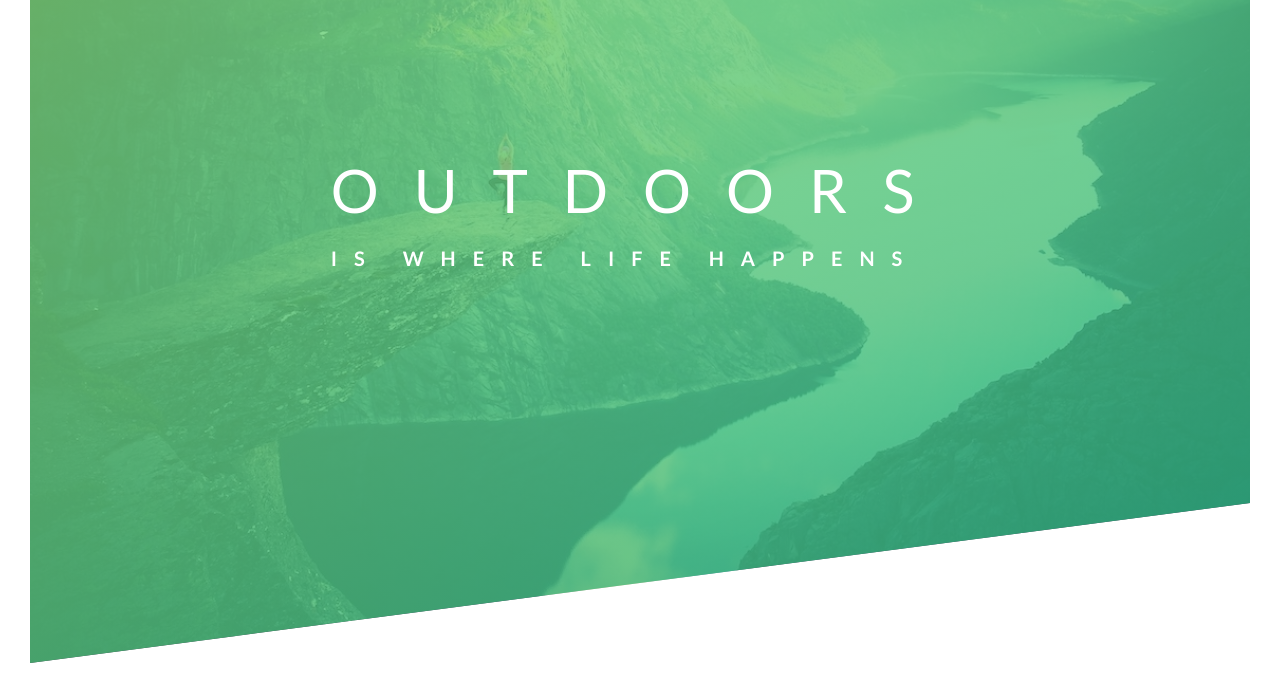
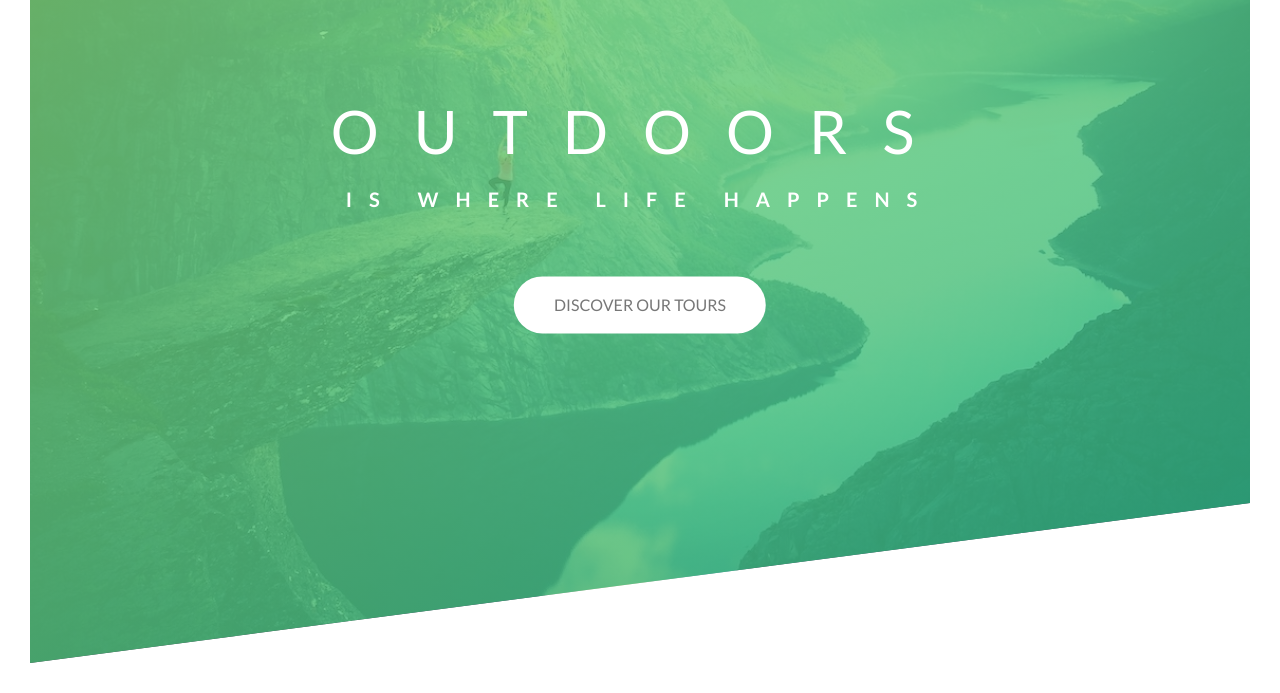
Before and after one commit to Ratn365/LearnCss-Jonas, a plain HTML site: page index.html in a window 1280 px wide. Shown: the part 127-820 px from the top of the page. Drawn offline with Linux system fonts and the light colour scheme.

Commit message:
Btn primary basic design

```diff
--- a/css/style.css
+++ b/css/style.css
@@ -55,12 +55,14 @@ body {
     top: 40%;
     left: 50%;
     transform: translate(-50%, -50%);
+    text-align: center;
 }
 
 .heading-primary {
     color: #fff;
     text-transform: uppercase;
     backface-visibility: hidden;
+    margin-bottom: 60px;
 }
 
 
@@ -80,7 +82,7 @@ body {
     font-size: 20px;
     font-weight: 700;
     letter-spacing: 17px;
-    animation: MovesInLeft 1s ease-out ;
+    animation: MovesInLeft 1s ease-out;
 }
 
 @keyframes MovesInRight {
@@ -99,18 +101,47 @@ body {
     }
 }
 
-@keyframes MovesInLeft
-{
-    0%{
+@keyframes MovesInLeft {
+    0% {
         opacity: 0;
         transform: translateX(100px);
     }
-    80%{
+
+    80% {
         transform: translateX(-10px);
 
     }
-    100%{
+
+    100% {
         opacity: 1;
         transform: translateX(0px);
     }
 }
+
+.btn,
+.btn:link,
+.btn:visited {
+    text-transform: uppercase;
+    text-decoration: none;
+    display: inline-block;
+    padding: 15px 40px;
+    border-radius: 100px;
+
+    transition: all 0.2s;
+}
+
+.btn:hover {
+    transform: translateY(-3px);
+    box-shadow: 0px 10px 20px rgba(0, 0, 0, 0.2);
+}
+
+.btn:active {
+    transform: translateY(-1px);
+    box-shadow: 0 5px 10px rgba(0, 0, 0, 0.2);
+
+}
+
+.btn-white {
+    background-color: #fff;
+    color: #777;
+}
--- a/index.html
+++ b/index.html
@@ -28,6 +28,8 @@
                 <span class="heading-primary-sub">Is where life happens</span>
 
             </h1>
+<a href="#" class="btn btn-white">Discover Our Tours</a>
+
         </div>
     </header>
 
```
